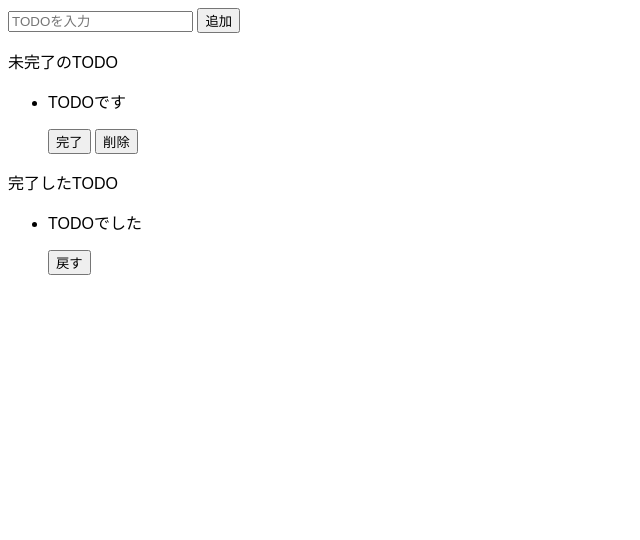
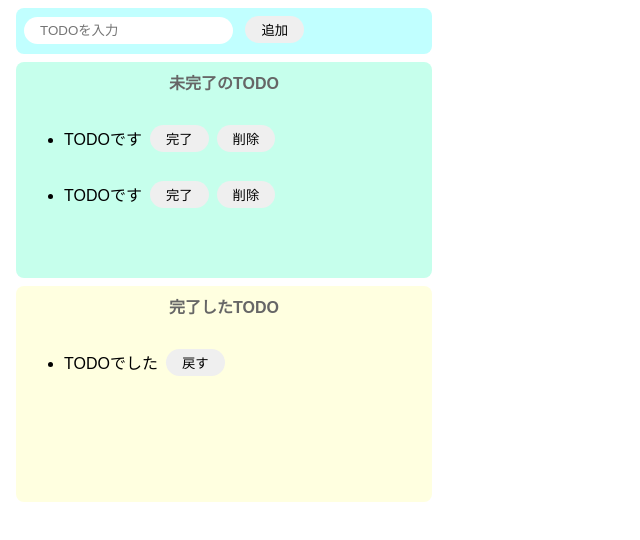
Before and after one commit to ichikawa-y/todo_app_vanillaJS, a website built with Parcel: page index.html in a window 1280 px wide. Shown: the whole page, without its empty margins (0-640 px from the left). Built offline with nearby package versions, Linux system fonts and the light colour scheme.

Commit message:
create css

```diff
--- a/index.html
+++ b/index.html
@@ -10,11 +10,18 @@
       <input placeholder="TODOを入力" />
       <button>追加</button>
     </div>
-    <div class="">
-      <p>未完了のTODO</p>
+    <div class="imcomplete-area">
+      <p class="title">未完了のTODO</p>
       <ul>
         <li>
-          <div>
+          <div class="list-row">
+            <p>TODOです</p>
+            <button>完了</button>
+            <button>削除</button>
+          </div>
+        </li>
+        <li>
+          <div class="list-row">
             <p>TODOです</p>
             <button>完了</button>
             <button>削除</button>
@@ -22,11 +29,11 @@
         </li>
       </ul>
     </div>
-    <div>
-      <p>完了したTODO</p>
+    <div class="complete-area">
+      <p class="title">完了したTODO</p>
       <ul>
         <li>
-          <div>
+          <div class="list-row">
             <p>TODOでした</p>
             <button>戻す</button>
           </div>
--- a/src/styles.css
+++ b/src/styles.css
@@ -1,3 +1,62 @@
 body {
   font-family: sans-serif;
 }
+
+.input-area {
+  background-color: #c1ffff;
+  width: 400px;
+  height: 30px;
+  padding: 8px;
+  margin: 8px;
+  border-radius: 8px;
+}
+
+input {
+  border-radius: 16px;
+  border: none;
+  padding: 6px 16px;
+  outline: none;
+}
+
+button {
+  border-radius: 16px;
+  border: none;
+  padding: 4px 16px;
+  margin-left: 8px;
+}
+
+button:hover {
+  background-color: #ff7fff;
+  color: #fff;
+  cursor: pointer;
+}
+
+.imcomplete-area {
+  background-color: #c6ffec;
+  width: 400px;
+  min-height: 200px;
+  padding: 8px;
+  margin: 8px;
+  border-radius: 8px;
+}
+
+.complete-area {
+  background-color: #ffffe0;
+  width: 400px;
+  min-height: 200px;
+  padding: 8px;
+  margin: 8px;
+  border-radius: 8px;
+}
+
+.title {
+  text-align: center;
+  margin-top: 0;
+  font-weight: bold;
+  color: #666;
+}
+
+.list-row {
+  display: flex;
+  align-items: center;
+}
```
